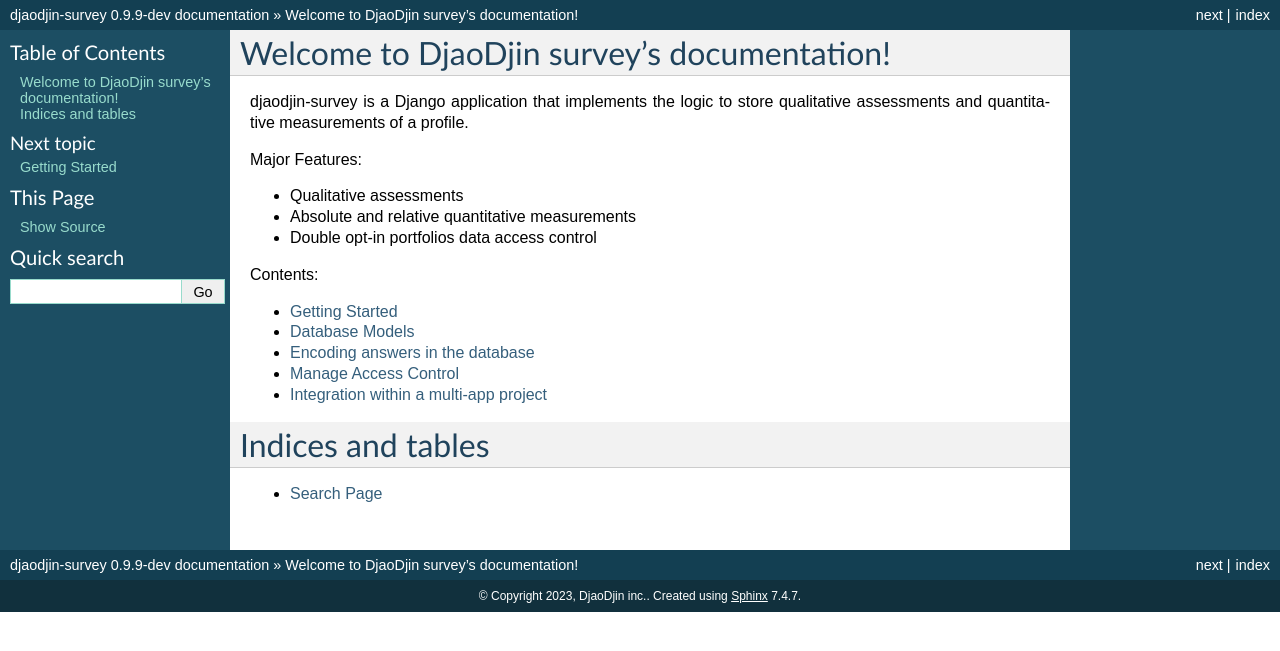
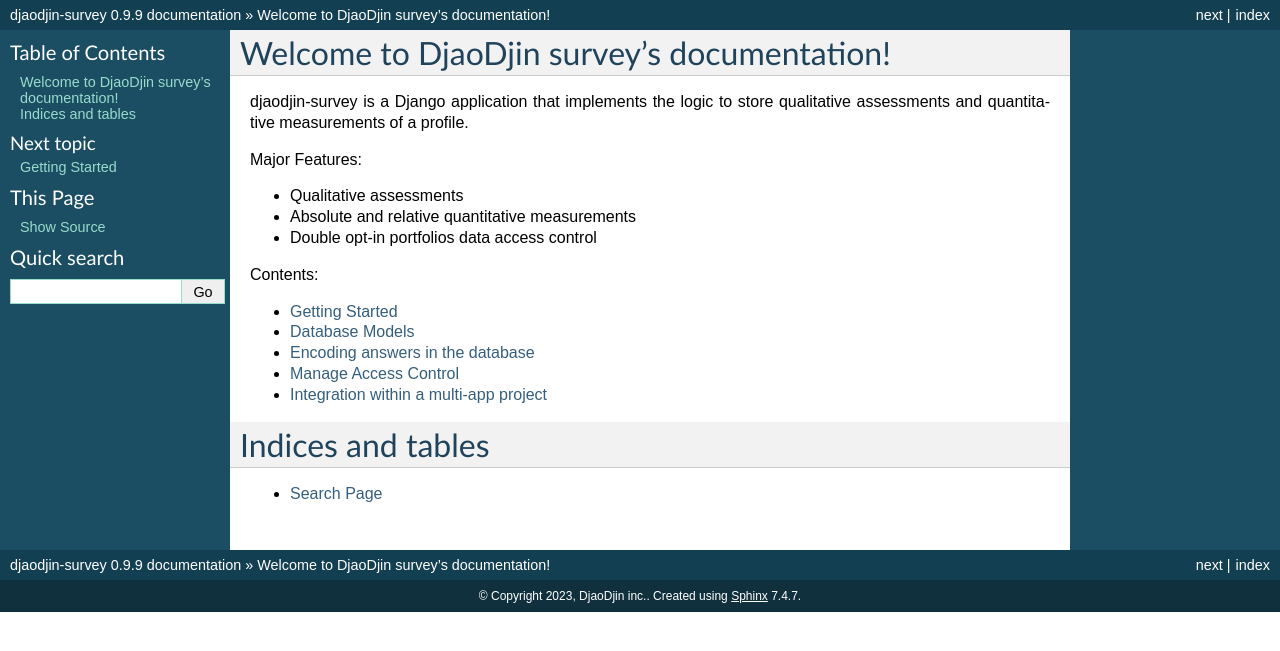
Before and after one commit to djaodjin/djaodjin-survey, a Sphinx documentation site: the page built from docs/index.rst, in a window 1280 px wide. Shown: the top 651 px of the page. Built offline with Sphinx 7.4.7, drawn with Linux system fonts in a browser that asks for light colours.

Commit message:
releases 0.9.9 to pypi

```diff
--- a/docs/conf.py
+++ b/docs/conf.py
@@ -54,7 +54,7 @@
 # The short X.Y version.
 version = '0.9'
 # The full version, including alpha/beta/rc tags.
-release = '0.9.9-dev'
+release = '0.9.9'
 
 # The language for content autogenerated by Sphinx. Refer to documentation
 # for a list of supported languages.
--- a/survey/__init__.py
+++ b/survey/__init__.py
@@ -26,4 +26,4 @@
 PEP 386-compliant version number for the survey django app.
 """
 
-__version__ = '0.9.9-dev'
+__version__ = '0.9.9'
```
Also changed, not shown: README.md (+3 -2 lines), 1 other file.
